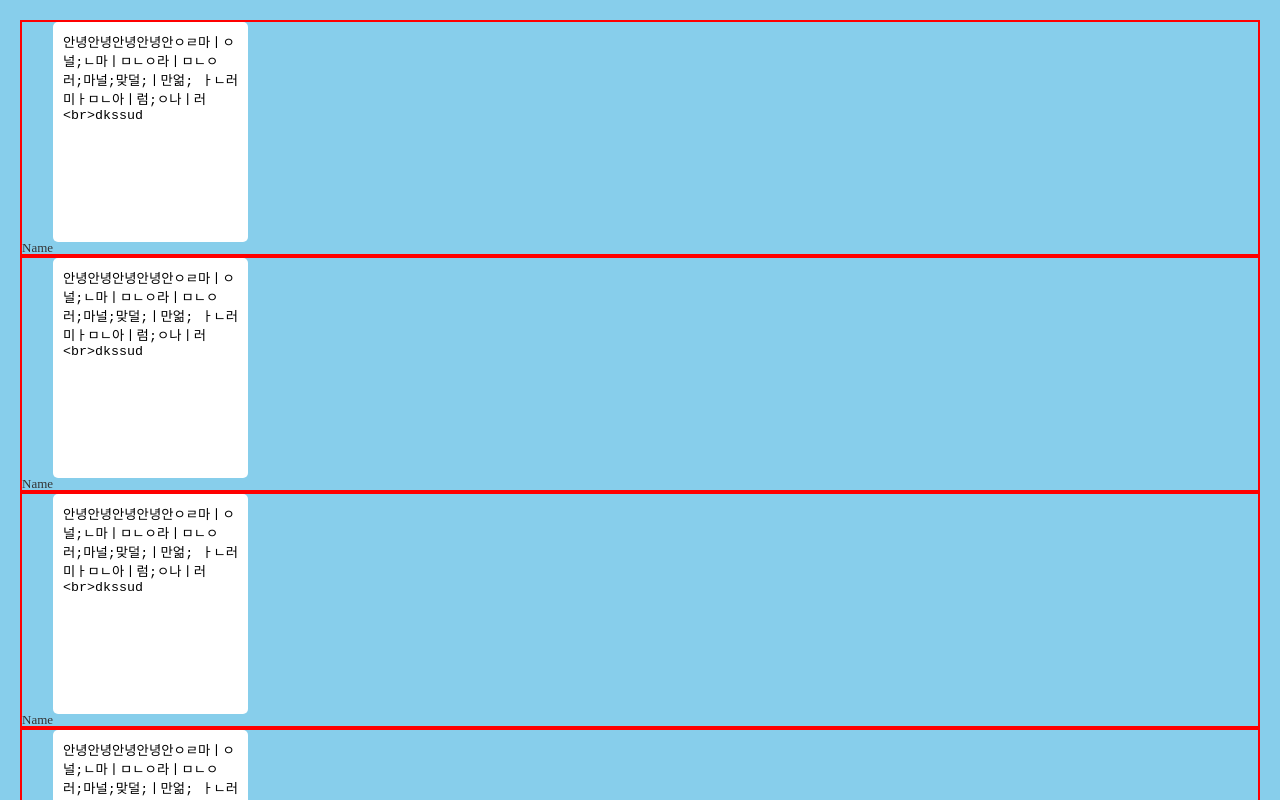
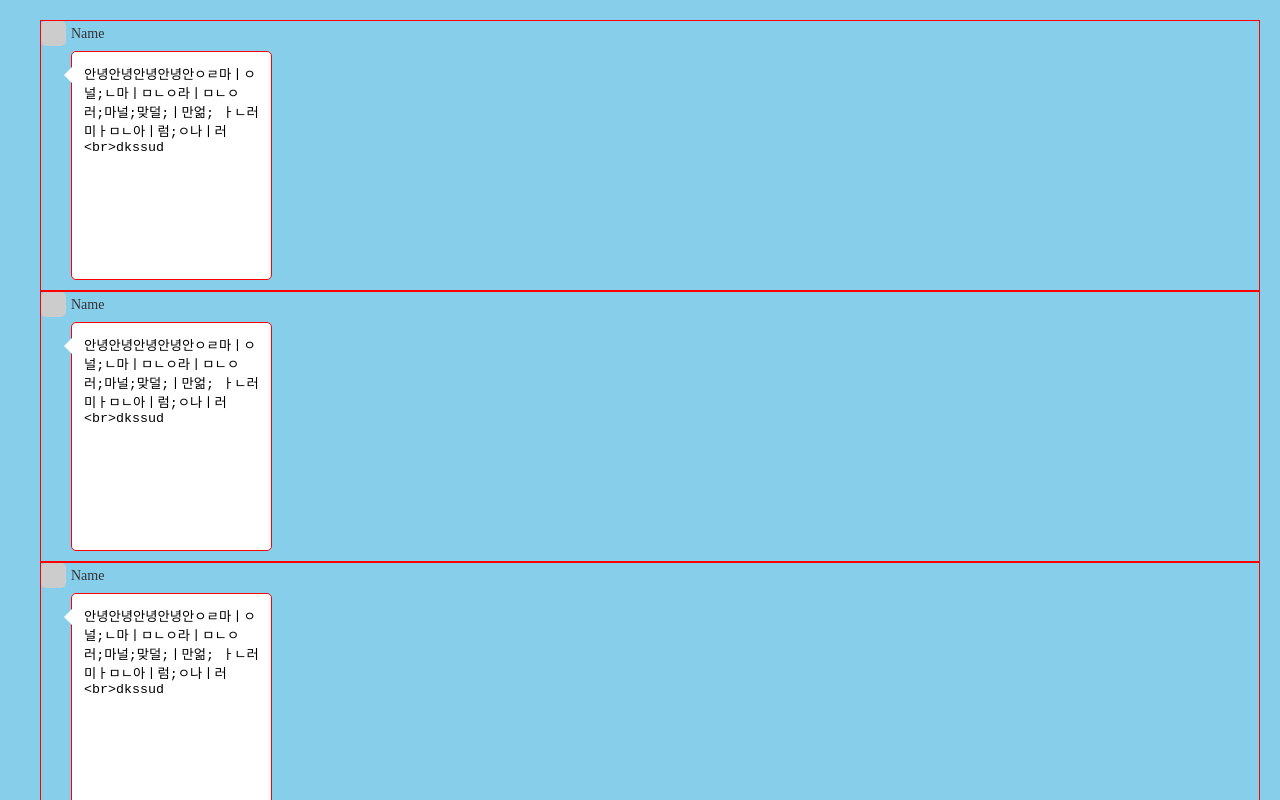
Before and after one commit to dmsdl950823/kakao_chat_export, a React (Create React App) app: page / in a window 1280 px wide. Shown: the top 800 px of the page. Built offline with nearby package versions, Linux system fonts and the light colour scheme.

Commit message:
Updated #0729 채팅 UI 수정

```diff
--- a/src/component/ChatList.tsx
+++ b/src/component/ChatList.tsx
@@ -15,12 +15,9 @@ export default function ChatList ({ value }: AppProps) {
   // const value = '웨구에구에ㅜ에구게ㅜ게우개ㅔㄴ무렝리'
 
   const textarea = (
-    <div className="-list">
-      <span className="name">Name</span>
-
+    <div className="-chat">
       <textarea
         style={ setStyle() }
-        className="-chat"
         value={ value }
         readOnly
       />
--- a/src/component/Input.tsx
+++ b/src/component/Input.tsx
@@ -1,7 +1,4 @@
 import React from 'react'
-
-// type raw = string | number[] | null
-// type StringArray = Array<string>
 
 export default function Input () {
   const changeEvent = (e: React.ChangeEvent<HTMLInputElement>) => {
--- a/src/style/chartlist.css
+++ b/src/style/chartlist.css
@@ -7,11 +7,30 @@
 
 .-list {
   border: 1px solid red;
+  margin-left: 20px;
+  font-size: 14px;
+}
+
+.-profile {
+  display: flex;
+  align-items: center;
+  margin-bottom: 5px;
+}
+
+.-image {
+  width: 25px;
+  height: 25px;
+  margin-right: 5px;
+  border-radius: 5px;
+  background-color: #CCC;
+}
+
+.name {
+  display: block;
+  line-height: 25px;
 }
 
 .-list .-chat {
-  border: none;
-  resize: none;
   display: inline-block;
   padding: 10px;
   background-color: #FFF;
@@ -19,4 +38,26 @@
   border-radius: 5px;
   white-space: pre-wrap;
   height: auto;
+  margin-left: 30px;
+  position: relative;
+  border: 1px solid red;
 }
+
+.-list .-chat:before {
+  content: '';
+  position: absolute;
+  top: 15px;
+  left: -20px;
+  width: 20px;
+  height: 5px;
+  border-left: 8px solid transparent;
+  border-top: 8px solid transparent;
+  border-bottom: 8px solid transparent;
+  border-right: 8px solid #FFF;
+  box-sizing: border-box;
+}
+
+textarea {
+  border: none;
+  resize: none;
+}
--- a/src/view/Home.js
+++ b/src/view/Home.js
@@ -7,6 +7,11 @@ export default function Home () {
   const listItems = numbers.map((number) => {
     return (
       <li className="-list" key={number.toString()}>
+        <div className="-profile">
+          <div className="-image"></div>
+          <span className="name">Name</span>
+        </div>
+
         <ChatList value="안녕안녕안녕안녕안ㅇㄹ마ㅣㅇ널;ㄴ마ㅣㅁㄴㅇ라ㅣㅁㄴㅇ러;마널;맞덜;ㅣ만얾; ㅏㄴ러미ㅏㅁㄴ아ㅣ럼;ㅇ나ㅣ러 <br>dkssud" />
       </li>
     )
```
